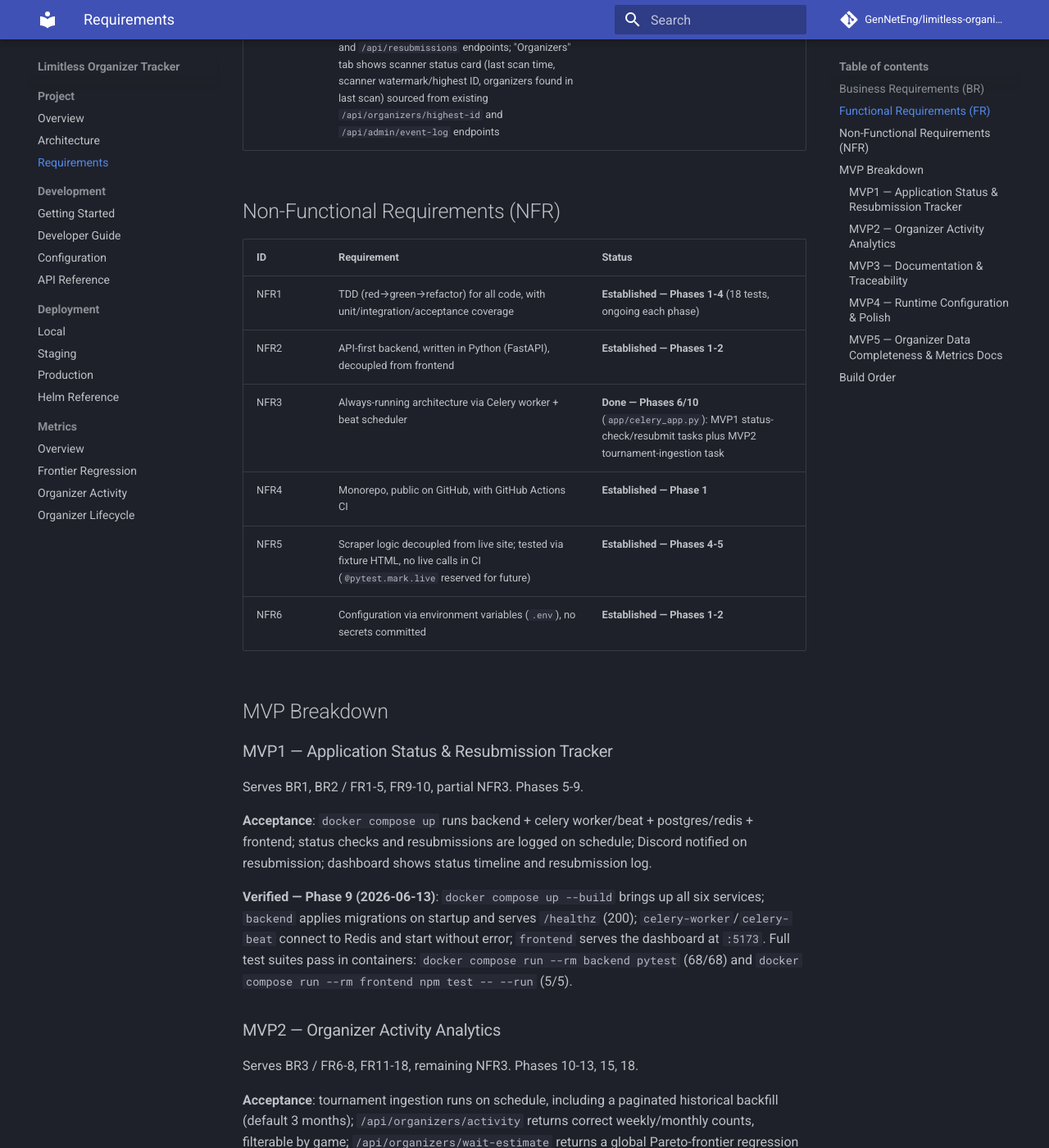
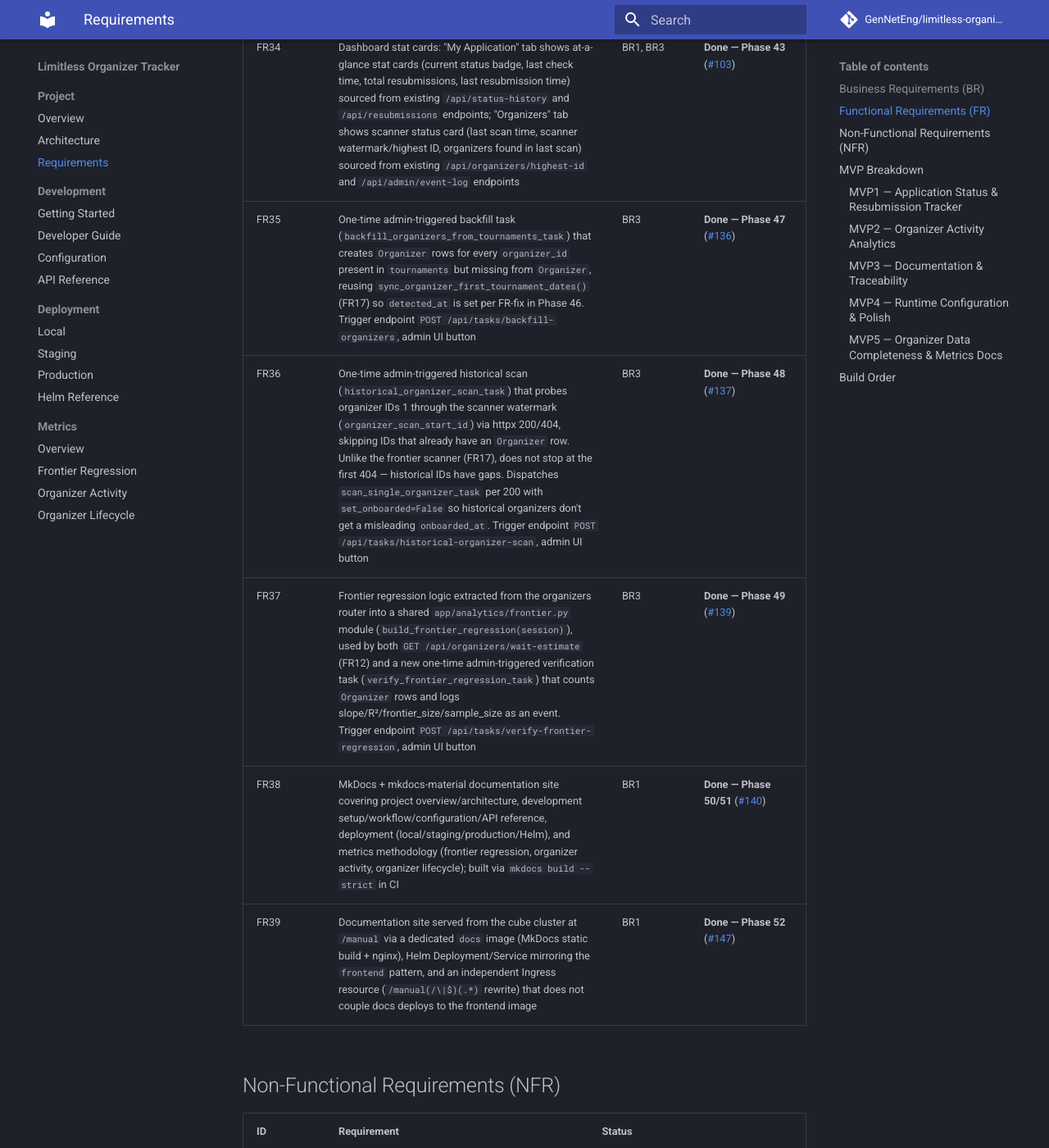
Before and after one commit to GenNetEng/limitless-organizer-tracker, an MkDocs documentation site: the page built from docs/requirements.md, in a window 1280 px wide and 1400 px high, scrolled down 6023 px. Shown: the whole window at 82% size. Built offline with MkDocs 1.6.1 and Material for MkDocs 9.7.7, drawn with Linux system fonts in a browser that asks for light colours; comment, search, counter and statistics services are not loaded; some of the changed text lies outside the part shown.

Commit message:
Phase 53 — MVP5 verification + release cut (v0.5.0) (#150)
* docs: Phase 53 — MVP5 verification + release cut (v0.5.0)

Add FR35-39 covering phases 47-52 (organizer backfill, historical
scan, frontier verification, docs site, docs deployment), close out
the MVP5 build-order table, and cut CHANGELOG [0.5.0]. Full backend
test suite (393 passed), ruff clean, mkdocs build --strict succeeds.

Co-Authored-By: Claude Sonnet 4.6 <noreply@anthropic.com>

* docs: clarify Phase 53 staging verification status

Don't claim staging verification passed before it's actually been
run. Confirmed /manual is reachable in staging via port-forward;
admin-key-gated checks (trigger buttons, event log, organizer count
delta) are a known follow-up per owner direction.

Co-Authored-By: Claude Sonnet 4.6 <noreply@anthropic.com>

---------

Co-authored-by: Claude Sonnet 4.6 <noreply@anthropic.com>

```diff
--- a/docs/requirements.md
+++ b/docs/requirements.md
@@ -59,6 +59,11 @@ Tracker, and maps them to the MVPs and build phases that implement them.
 | FR32 | Date window selector on Organizer Activity chart and Wait Time Estimator (30/90/180 days, all time) enabling users to focus on recent trends vs historical data | BR3 | **Done — Phase 41** ([#125](https://github.com/GenNetEng/limitless-organizer-tracker/issues/125)) |
 | FR33 | Onboarding analytics overlay + delta: onboarding counts as a Line series on the Organizer Activity chart alongside the existing Bar (first tournament activity); `GET /api/organizers/onboarding-delta` returning avg/median days from `onboarded_at` to `first_tournament_date` for organizers with both fields (excludes negative deltas); `OnboardingDelta` dashboard card displaying the stats with ID ≥ 2723 threshold note | BR3 | **Done — Phase 42** ([#85](https://github.com/GenNetEng/limitless-organizer-tracker/issues/85)) |
 | FR34 | Dashboard stat cards: "My Application" tab shows at-a-glance stat cards (current status badge, last check time, total resubmissions, last resubmission time) sourced from existing `/api/status-history` and `/api/resubmissions` endpoints; "Organizers" tab shows scanner status card (last scan time, scanner watermark/highest ID, organizers found in last scan) sourced from existing `/api/organizers/highest-id` and `/api/admin/event-log` endpoints | BR1, BR3 | **Done — Phase 43** ([#103](https://github.com/GenNetEng/limitless-organizer-tracker/issues/103)) |
+| FR35 | One-time admin-triggered backfill task (`backfill_organizers_from_tournaments_task`) that creates `Organizer` rows for every `organizer_id` present in `tournaments` but missing from `Organizer`, reusing `sync_organizer_first_tournament_dates()` (FR17) so `detected_at` is set per FR-fix in Phase 46. Trigger endpoint `POST /api/tasks/backfill-organizers`, admin UI button | BR3 | **Done — Phase 47** ([#136](https://github.com/GenNetEng/limitless-organizer-tracker/issues/136)) |
+| FR36 | One-time admin-triggered historical scan (`historical_organizer_scan_task`) that probes organizer IDs 1 through the scanner watermark (`organizer_scan_start_id`) via httpx 200/404, skipping IDs that already have an `Organizer` row. Unlike the frontier scanner (FR17), does not stop at the first 404 — historical IDs have gaps. Dispatches `scan_single_organizer_task` per 200 with `set_onboarded=False` so historical organizers don't get a misleading `onboarded_at`. Trigger endpoint `POST /api/tasks/historical-organizer-scan`, admin UI button | BR3 | **Done — Phase 48** ([#137](https://github.com/GenNetEng/limitless-organizer-tracker/issues/137)) |
+| FR37 | Frontier regression logic extracted from the organizers router into a shared `app/analytics/frontier.py` module (`build_frontier_regression(session)`), used by both `GET /api/organizers/wait-estimate` (FR12) and a new one-time admin-triggered verification task (`verify_frontier_regression_task`) that counts `Organizer` rows and logs slope/R²/frontier_size/sample_size as an event. Trigger endpoint `POST /api/tasks/verify-frontier-regression`, admin UI button | BR3 | **Done — Phase 49** ([#139](https://github.com/GenNetEng/limitless-organizer-tracker/issues/139)) |
+| FR38 | MkDocs + mkdocs-material documentation site covering project overview/architecture, development setup/workflow/configuration/API reference, deployment (local/staging/production/Helm), and metrics methodology (frontier regression, organizer activity, organizer lifecycle); built via `mkdocs build --strict` in CI | BR1 | **Done — Phase 50/51** ([#140](https://github.com/GenNetEng/limitless-organizer-tracker/issues/140)) |
+| FR39 | Documentation site served from the cube cluster at `/manual` via a dedicated `docs` image (MkDocs static build + nginx), Helm Deployment/Service mirroring the `frontend` pattern, and an independent Ingress resource (`/manual(/\|$)(.*)` rewrite) that does not couple docs deploys to the frontend image | BR1 | **Done — Phase 52** ([#147](https://github.com/GenNetEng/limitless-organizer-tracker/issues/147)) |
 
 ## Non-Functional Requirements (NFR)
 
@@ -166,13 +171,27 @@ dashboard + date windows (#92, #125), onboarding analytics overlay + delta
 
 Close organizer data gaps (ingestion upsert fix, backfill from tournaments,
 historical ID scan 1–2722), verify frontier regression improvement, and add a
-metrics documentation site. Phases 46–52.
+metrics documentation site served from the cluster at `/manual`. Phases 46–53.
 
 **Acceptance**: All organizer_ids present in the `tournaments` table have a
 corresponding `Organizer` row with `detected_at` set; historical IDs 1–2722
 probed for existence; frontier regression metrics logged after backfill;
 MkDocs site builds cleanly with project, development, deployment, and metrics
-documentation.
+documentation and is reachable at `/manual` in staging/production. Full test
+suites pass in containers, `ruff` clean, `mkdocs build --strict` succeeds.
+
+**Verified — Phase 53 (2026-06-30)**: Full backend test suite passes in
+containers (393/393), `ruff` clean. `mkdocs build --strict` succeeds.
+CHANGELOG cut to `[0.5.0]`. Staging verification (backfill tasks increase the
+Organizer count, regression metrics in the event log, new admin trigger
+buttons, `/manual` reachability) pending — see follow-up after this PR merges.
+
+**Release — v0.5.0 (2026-06-30)**: Phases 46–53 shipped. Includes ingestion
+organizer upsert fix (#138), Organizer backfill from tournament data (#136),
+historical organizer ID scan 1–2722 (#137), frontier regression verification +
+refactor (#139), MkDocs documentation site with project/dev/deployment/metrics
+content (#140), and docs site deployment via dedicated Helm Deployment +
+Ingress at `/manual` (#147).
 
 ## Build Order
 
@@ -230,4 +249,10 @@ Tracked via [GitHub milestones](https://github.com/GenNetEng/limitless-organizer
 | 44 | Bug fixes + cleanup: centralize `session_refreshed` event logging (#106), eliminate redundant `page.content()` calls (#109), fix `config_db` bool type coercion (#113), make `build_beat_schedule` atomic (#119) — **Done** | MVP4 | [#106](https://github.com/GenNetEng/limitless-organizer-tracker/issues/106), [#109](https://github.com/GenNetEng/limitless-organizer-tracker/issues/109), [#113](https://github.com/GenNetEng/limitless-organizer-tracker/issues/113), [#119](https://github.com/GenNetEng/limitless-organizer-tracker/issues/119) |
 | 45 | MVP4 verification + release cut (v0.4.0): update requirements traceability, record remaining technical decisions, CHANGELOG cut, full test suite, manual staging verification — **Done** | MVP4 | — |
 | 46 | Ingestion organizer upsert fix: set `detected_at` on new Organizer rows created by `sync_organizer_first_tournament_dates()` (FR17) — **Done** | MVP5 | [#138](https://github.com/GenNetEng/limitless-organizer-tracker/issues/138) |
-| 47 | Backfill Organizer rows from tournament data: one-time admin-triggered Celery task that creates Organizer rows for all orphan `organizer_id`s in tournaments table, with trigger endpoint and admin UI entry (FR17) | MVP5 | [#136](https://github.com/GenNetEng/limitless-organizer-tracker/issues/136) |
+| 47 | Backfill Organizer rows from tournament data: one-time admin-triggered Celery task that creates Organizer rows for all orphan `organizer_id`s in tournaments table, with trigger endpoint and admin UI entry (FR35) — **Done** | MVP5 | [#136](https://github.com/GenNetEng/limitless-organizer-tracker/issues/136) |
+| 48 | Historical organizer ID scan 1–watermark: one-time admin-triggered Celery task that probes existence via httpx without stopping at the first 404, dispatching `scan_single_organizer_task` for each 200 (FR36) — **Done** | MVP5 | [#137](https://github.com/GenNetEng/limitless-organizer-tracker/issues/137) |
+| 49 | Verify frontier regression + refactor: extract `build_frontier_regression()` into `app/analytics/frontier.py`, add a verification task that logs slope/R²/frontier_size/sample_size after backfill (FR37) — **Done** | MVP5 | [#139](https://github.com/GenNetEng/limitless-organizer-tracker/issues/139) |
+| 50 | Documentation site scaffold: MkDocs + mkdocs-material, project/development/deployment pages, `docs-build` CI job (FR38) — **Done** | MVP5 | [#140](https://github.com/GenNetEng/limitless-organizer-tracker/issues/140) |
+| 51 | Documentation site: metrics pages (overview, frontier regression, organizer activity, organizer lifecycle) (FR38) — **Done** | MVP5 | [#140](https://github.com/GenNetEng/limitless-organizer-tracker/issues/140) |
+| 52 | Deploy docs site via Helm + Ingress: dedicated `docs` image (MkDocs build + nginx), Deployment/Service mirroring `frontend`, independent Ingress at `/manual` (FR39) — **Done** | MVP5 | [#147](https://github.com/GenNetEng/limitless-organizer-tracker/issues/147) |
+| 53 | MVP5 verification + release cut (v0.5.0): update requirements traceability, CHANGELOG cut, full test suite, manual staging verification, `mkdocs build --strict` — **Done** | MVP5 | — |
```
Also changed, not shown: CHANGELOG.md (+47 -0 lines).
